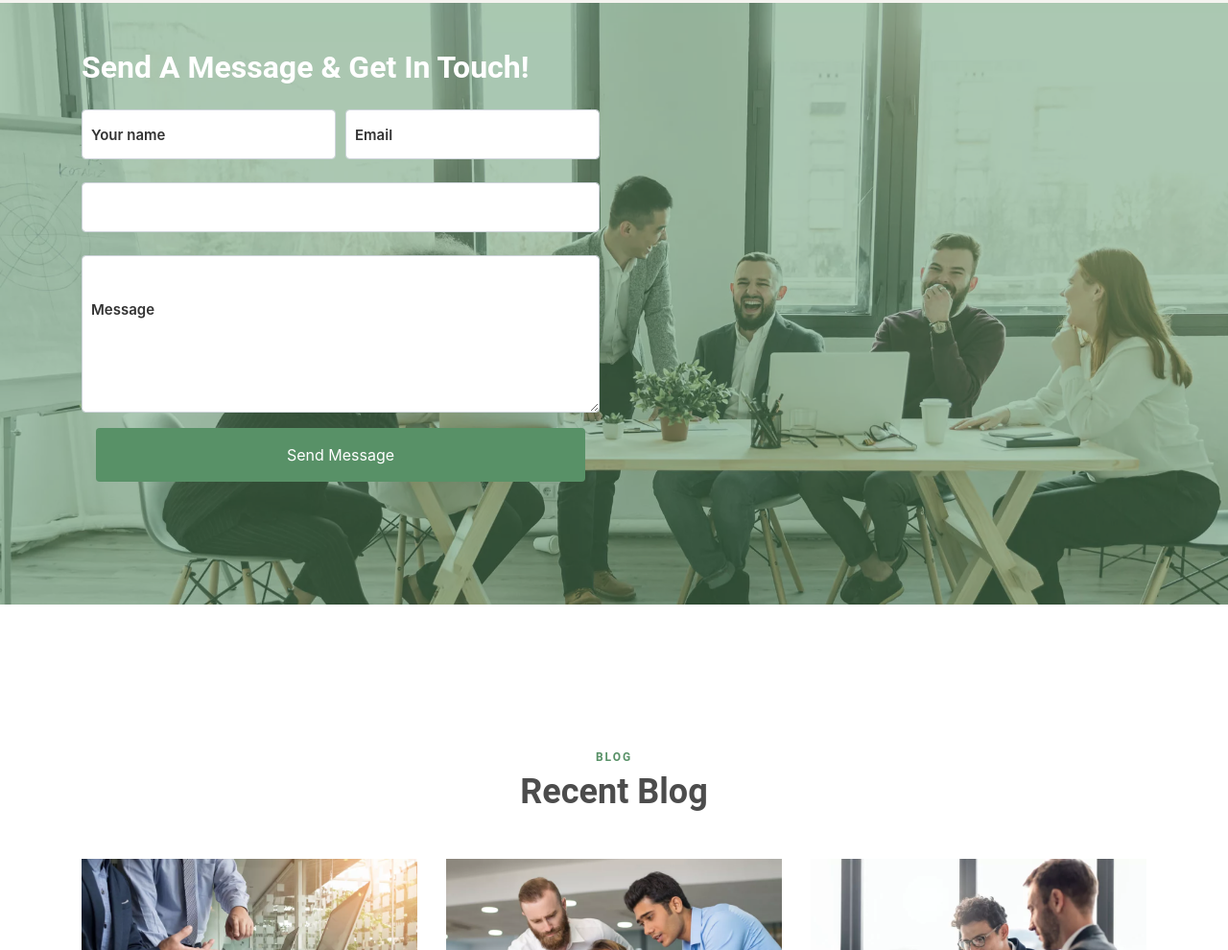
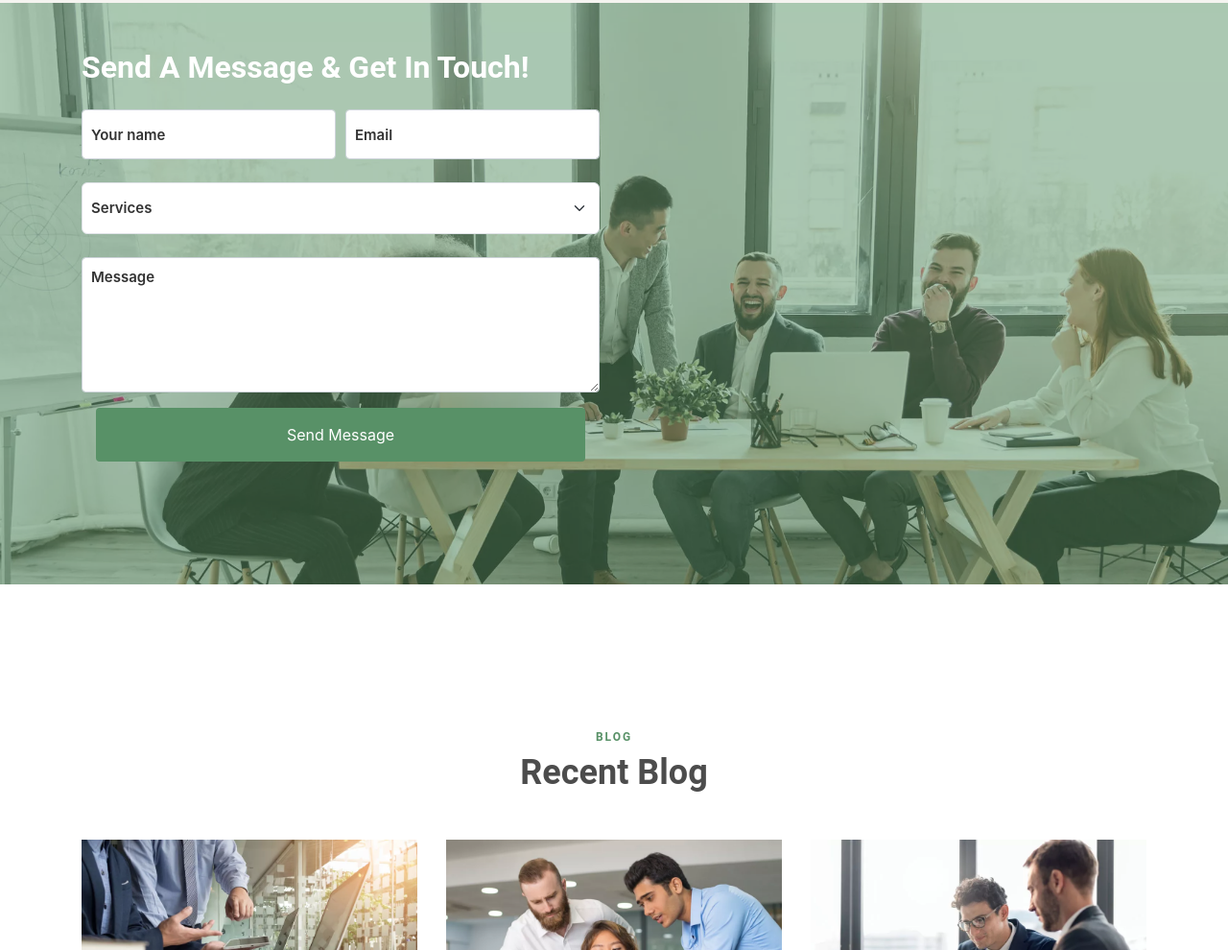
Before and after one commit to hamzakhan696/counselor-bootstrap-theme, a website: page index.html in a window 1280 px wide. Shown: the part 4798-5788 px from the top of the page at 96% size. Drawn offline with nearby package versions, Linux system fonts and the light colour scheme.

Commit message:
form issue solved

```diff
--- a/index.html
+++ b/index.html
@@ -47,8 +47,8 @@
                   MENU
                 </button>
                 <div class="collapse navbar-collapse justify-content-md-end" id="navbarNav">
-                  <ul class="navbar-nav px-0 py-0">
-                    <li class="nav-item active">
+                  <ul class="navbar-nav">
+                    <li class="nav-item active  px-0 py-0">
                       <a class="nav-link" href="#">Home</a>
                     </li>
                     <li class="nav-item">
@@ -530,15 +530,15 @@
                     </div>
                     <div class="form-row ">
                       <div class="col-md-12">
-                        <select name="" id="" class="form-control">
-                          <option value="">Services</option>
-                          <option value="">Relation Problem</option>
-                          <option value="">Couple Counseling</option>
-                          <option value="">Depression Treatment</option>
-                          <option value="">Family Problem</option>
-                          <option value="">Personal Problem</option>
-                          <option value="">Business Problem</option>
-                          </select>
+                        <select class="form-select" aria-label="Default select example">
+                          <option selected value="Services">Services</option>
+                          <option value="Relation Problem">Relation Problem</option>
+                          <option value="Couple Counseling">Couple Counseling</option>
+                          <option value="Depression Treatment">Depression Treatment</option>
+                          <option value="Family Problem">Family Problem</option>
+                          <option value="Personal Problem">Personal Problem</option>
+                          <option value="Business Problem">Business Problem</option>
+                        </select>
                       </div>
                     </div>
                     <div class="form-group mt-4" style="border-radius: 20px;">
--- a/style.css
+++ b/style.css
@@ -97,7 +97,6 @@ header .phone a,header .mail a{
         letter-spacing: 2px;
         margin-right: 0px;
     }
-
   }
 
 /* @media screen and (max-width: 767px) {
@@ -108,20 +107,34 @@ header .phone a,header .mail a{
 
   } */
 
-  .navbar-toggler:focus{
-    outline: none;
-    box-shadow: none;
-}
+  .navbar .navbar-toggler:focus,
+  .navbar .navbar-toggler:active,
+  .navbar .navbar-toggler-icon:focus {
+      outline: none;
+      box-shadow: none;
+  }
 /* main */
 main{
     background-image: url('images/bg_1.jpg');
     width: 100%;
     height: 850px;
     background-size: cover;
-    background-repeat: no-repeat;
+
     position: relative;
     background-attachment: fixed;
+    background-repeat: no-repeat;
 }
+@media only screen and (max-width: 768px) {
+    main {
+
+      background-size: auto;
+    background-position: top;
+
+    }
+  }
+
+
+
 .main-content h1{
     font-size: 55px;
     margin-bottom: 25px;
@@ -756,7 +769,14 @@ position: relative;
     font-weight: 600;
     font-size: 15px;
 
+
 }
+.form-content form .form-select{
+    color: #333;
+    font-weight: 600;
+    font-size: 15px;
+}
+
 .form-content form input:focus,.form-content form select:focus{
     outline: none;
     box-shadow: none;
@@ -767,12 +787,16 @@ position: relative;
     box-shadow: none;
     border: none;
 }
-.form-content form input,.form-content form select{
+.form-content form input{
     padding: 25px 9px;
+}
+.form-content form select{
+    padding: 15px 9px;
 }
 
 .form-content form textarea{
-    padding: 45px 9px;
+    padding: 9px 9px;
+    padding-bottom: 58px;
 }
 .form-content button{
     width: 100%;
```
